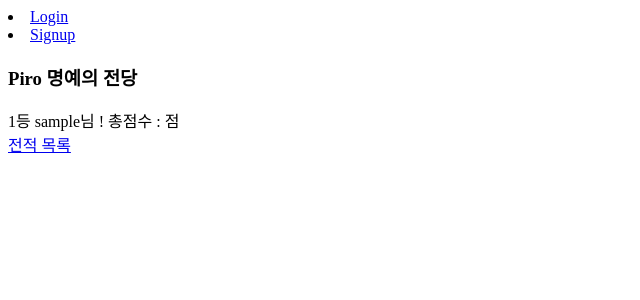
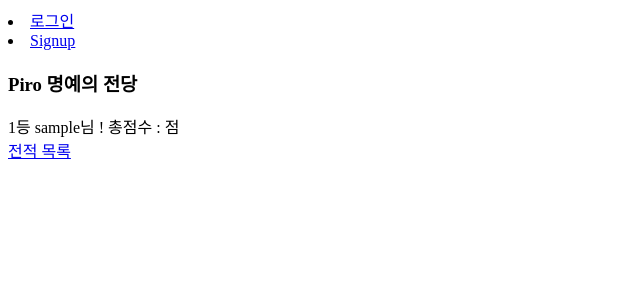
Before and after one commit to Pirogramming-18/Piro18_CardGame_04, a Django app: template server/apps/game/templates/game/ranking_list.html in a window 1280 px wide. Shown: the top 300 px of the page, without its empty margins (0-640 px from the left). Run offline with Django 3.2, Linux system fonts and the light colour scheme; the template is opened without the code that fills it: values that come from a table or form of the project are taken from there, others are empty; tables that the repository leaves empty hold one stand-in row (values such as "Sample post").

Commit message:
[style] 자잘한 코드 수정

```diff
--- a/server/apps/game/models.py
+++ b/server/apps/game/models.py
@@ -10,7 +10,7 @@ class User(AbstractUser):
     gender = None
     job = None
     desc = None
-    email = models.EmailField(blank=True, null=True)
+    email = models.EmailField(null=True)
     # 점수
     score = models.IntegerField(default=0)
 
--- a/server/apps/game/templates/game/base.html
+++ b/server/apps/game/templates/game/base.html
@@ -12,9 +12,9 @@
             {% if user.is_authenticated %}
                 <li><a href="">게임하기</a></li>
                 <li><a href="{% url 'game:ranking_list' %}">랭킹보기</a></li>
-                <li><a href="{% url 'game:logout' %}">Logout</a></li>
+                <li><a href="{% url 'game:logout' %}">로그아웃</a></li>
             {% else %}
-                <li><a href="{% url 'game:login' %}">Login</a></li>
+                <li><a href="{% url 'game:login' %}">로그인</a></li>
                 <li><a href="{% url 'game:signup' %}">Signup</a></li>
             {% endif %}
         </div>
--- a/server/apps/game/templates/game/main.html
+++ b/server/apps/game/templates/game/main.html
@@ -4,9 +4,9 @@
     <div>전 세계 프로그래머와 한 판 승부 숫자카드</div>
     {% if user.is_authenticated %}
         <div>{{ user.username }}님이 로그인 중</div>
-        <div><a href="">게임하기</a></ㅇ>
+        <div><a href="">게임하기</a></div>
         <div><a href="{% url 'game:game_list' %}">전적보기</a></div>
     {% else %}
-        <div><a href="">게임하기</a></div>
+        <div><a href="{% url 'game:create' %}">게임하기</a></div>
     {% endif %}
 {% endblock content %}
```
